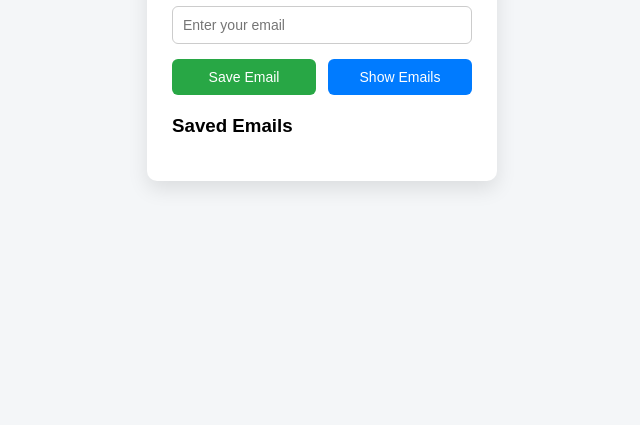
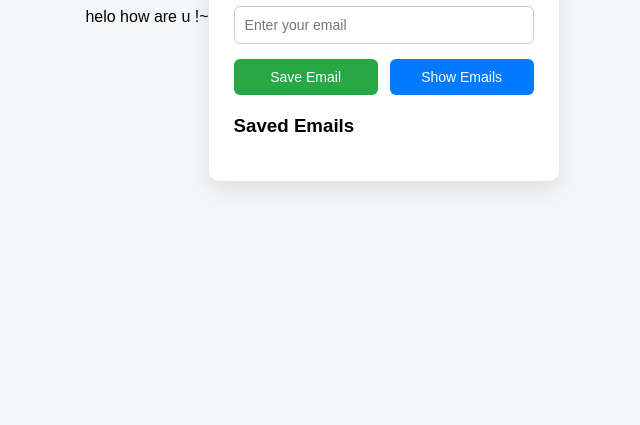
Before and after one commit to MeetTank09/email-app, a website: page index.html in a window 1280 px wide. Shown: the part 391-816 px from the top of the page, without its empty margins (318-958 px from the left). Drawn offline with Linux system fonts and the light colour scheme.

Commit message:
change in new brnach with p tag

```diff
--- a/index.html
+++ b/index.html
@@ -6,7 +6,7 @@
   <link rel="stylesheet" href="style.css">
 </head>
 <body>
-
+<p>helo how are u !~</p>
   <div class="container">
     <h2>Email Store App</h2>
 <h1>Hello DevOps</h1>
```
